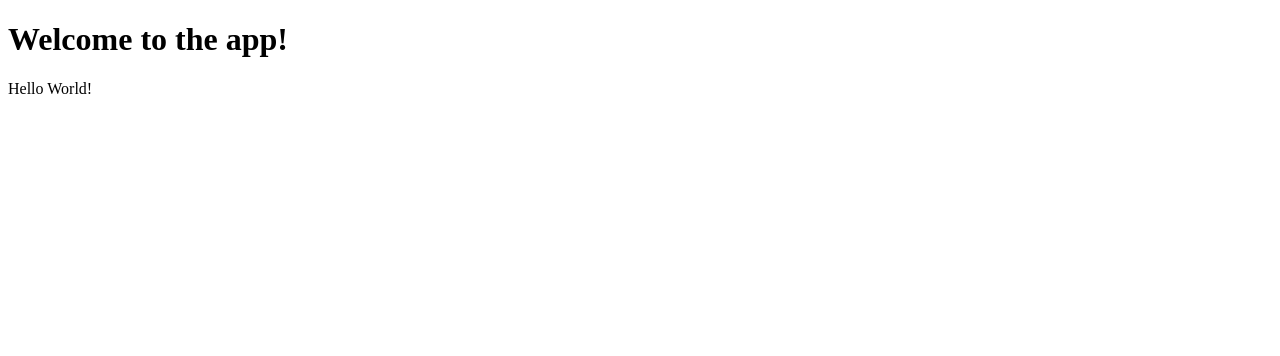
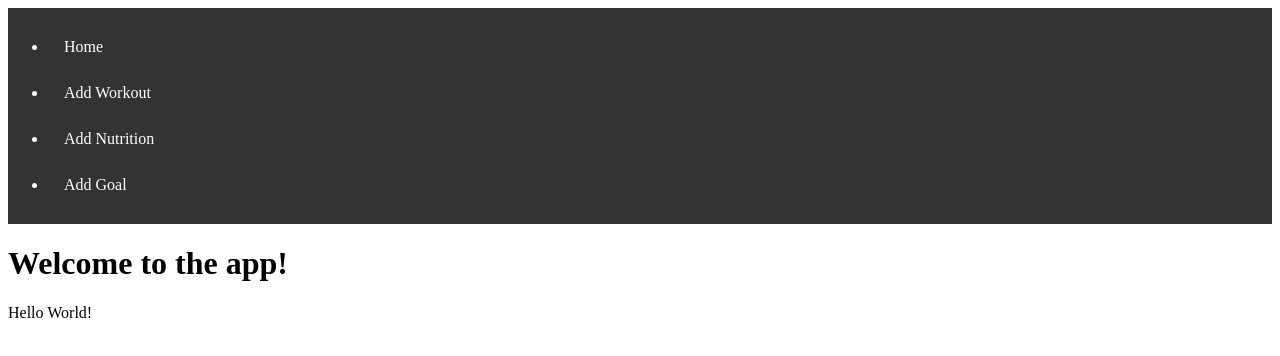
Before and after one commit to jishyk/React-Fitness, a React (Vite) app in the folder client/: page / in a window 1280 px wide. Shown: the top 356 px of the page. Built offline with nearby package versions, Linux system fonts and the light colour scheme.

Commit message:
created nav links

```diff
--- a/client/App.jsx
+++ b/client/App.jsx
@@ -2,6 +2,8 @@
 // Important for API Consumption: To enable interaction with our GraphQL API on the front end, we utilize these tools to develop the client-side behavior
 import { ApolloClient, InMemoryCache, ApolloProvider } from '@apollo/client';
 import { Outlet } from 'react-router-dom';
+import '../client/src/css/app.css';
+import AddNav from './src/components/Nav';
 
 // import once created -abel
 // import Header from './components/Header';
@@ -21,6 +23,7 @@ function App() {
       <div className="flex-column justify-flex-start min-100-vh">
         {/* can add once header is created, or different component. -abel */}
         {/* <Header /> */}
+        <AddNav></AddNav>
         <div className="container">
           <Outlet />
         </div>
--- a/client/src/components/Nav.jsx
+++ b/client/src/components/Nav.jsx
@@ -0,0 +1,39 @@
+import React from "react";
+import { Link, useLocation } from "react-router-dom";
+import "../css/app.css";
+
+const isActive = (path) => {
+    const currentPath = useLocation().pathname;
+    return currentPath === path ? "nav-link active" : "nav-link";
+}
+
+function AddNav() {
+    return (
+        <nav>
+            <ul>
+                <li>
+                    <Link to="/" className={isActive('/')}>
+                        Home
+                    </Link>
+                </li>
+                <li>
+                    <Link to="/addWork" className={isActive('/addWork')}>
+                        Add Workout
+                    </Link>
+                </li>
+                <li>
+                    <Link to="/addNutrition" className={isActive('/addNutrtion')}>
+                        Add Nutrition
+                    </Link>
+                </li>
+                <li>
+                    <Link to="/addGoal" className={isActive('/addGoal')}>
+                        Add Goal
+                    </Link>
+                </li>
+            </ul>
+        </nav>
+    );
+}
+
+export default AddNav
--- /dev/null
+++ b/client/src/css/app.css
@@ -0,0 +1,14 @@
+nav {
+    background-color: #333;
+    overflow: hidden;
+    flex:auto;
+    color: white
+}
+
+nav a {
+    display: inline-block;
+    color: white;
+    text-align: center;
+    padding: 14px 16px;
+    text-decoration: none;
+}
```
